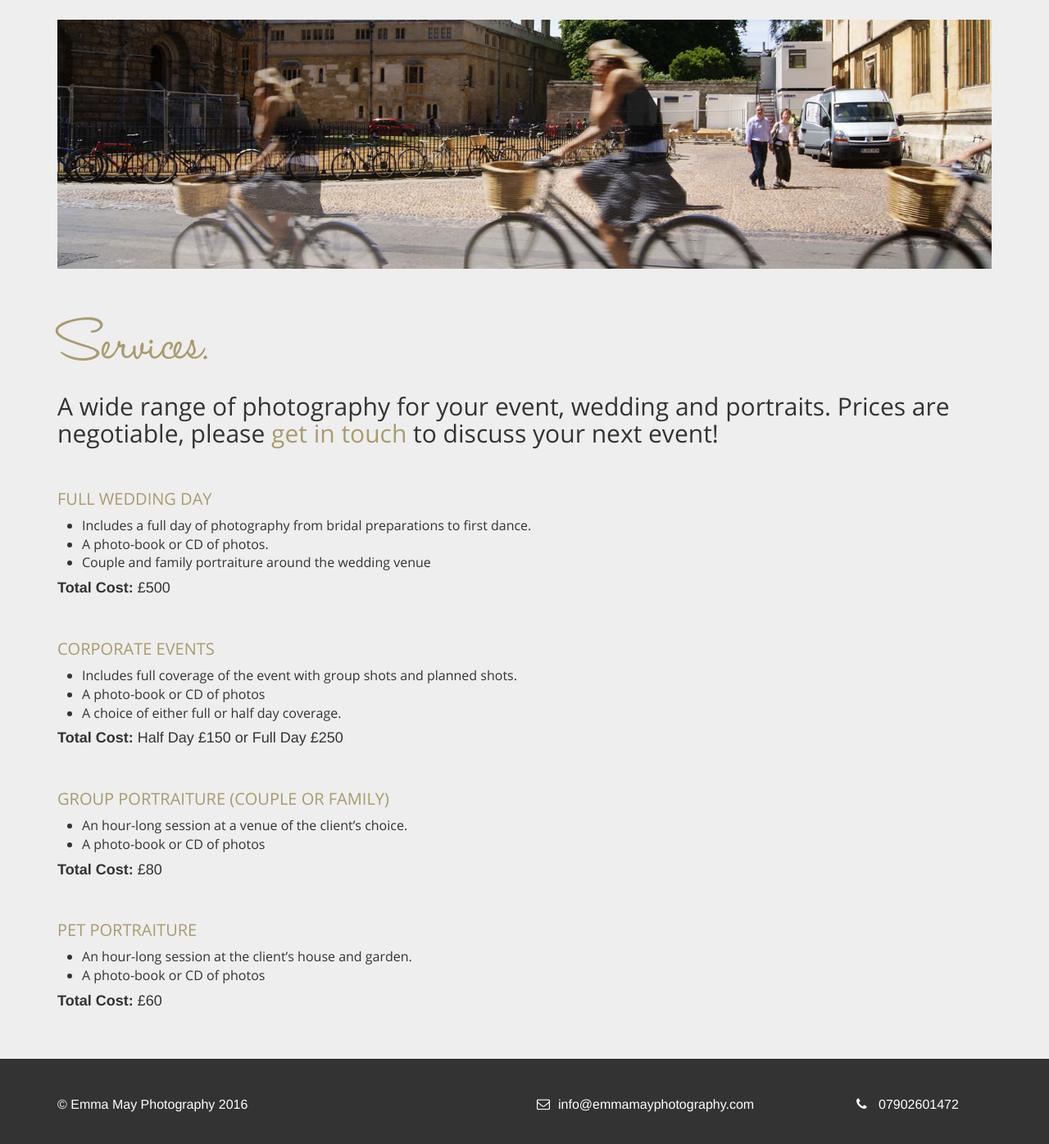
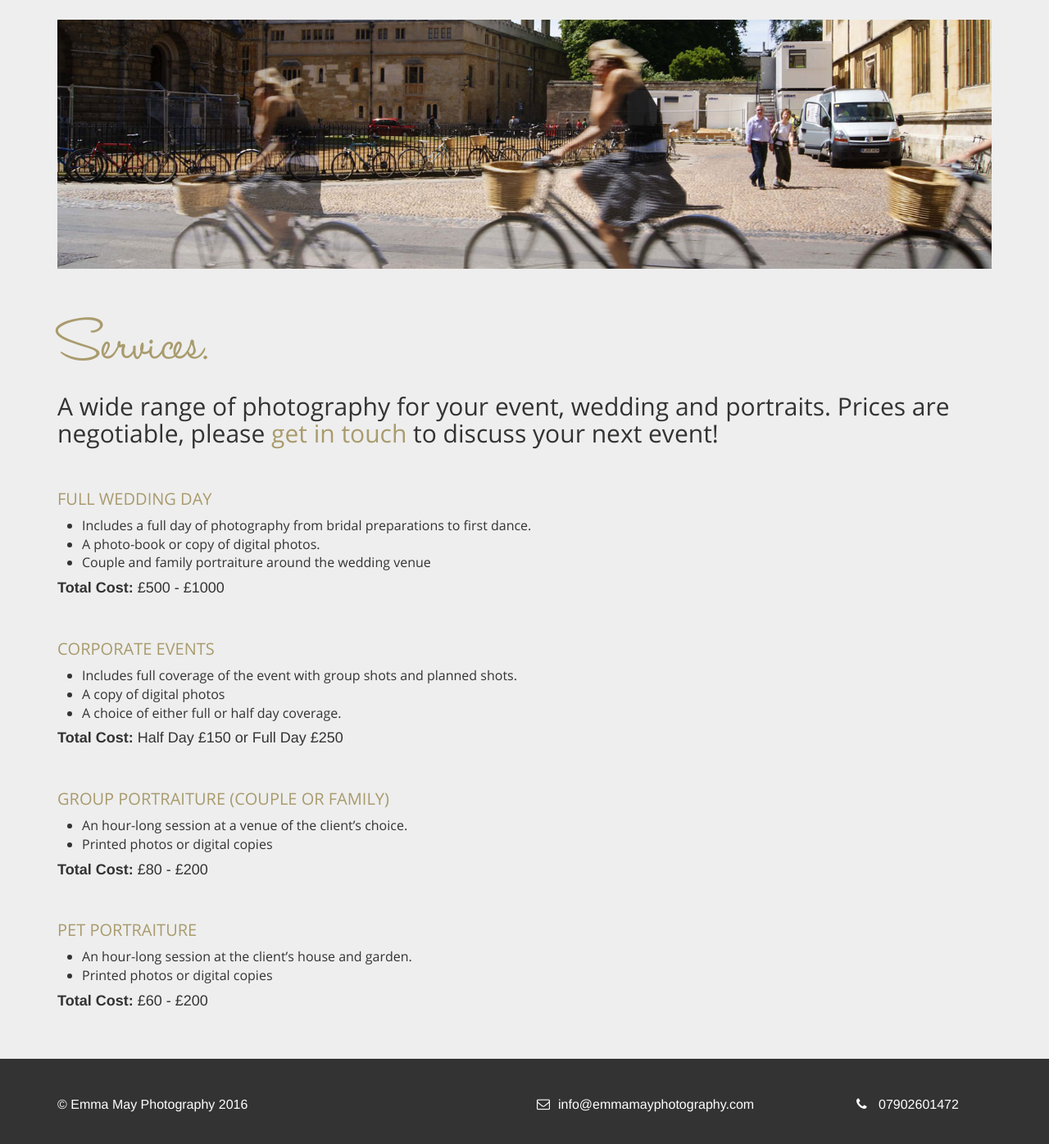
Before and after one commit to lilrooness/franhaines.github.io, a Jekyll site: the page built from services.md, in a window 1280 px wide and 1400 px high, scrolled down 169 px. Shown: the top 1396 px of the window at 82% size. Built offline with Jekyll 4.4.1, drawn with Linux system fonts in a browser that asks for light colours.

Commit message:
Update services.md

```diff
--- a/services.md
+++ b/services.md
@@ -17,17 +17,17 @@ permalink: /services/
 ### Full Wedding Day
 
 * Includes a full day of photography from bridal preparations to first dance.
-* A photo-book or CD of photos.
+* A photo-book or copy of digital photos.
 * Couple and family portraiture around the wedding venue
 
-#### **Total Cost:** £500
+#### **Total Cost:** £500 - £1000
 
 <br>
 
 ### Corporate Events
 
 * Includes full coverage of the event with group shots and planned shots.
-* A photo-book or CD of photos
+* A copy of digital photos
 * A choice of either full or half day coverage.
 
 #### **Total Cost:** Half Day £150 or Full Day £250
@@ -37,15 +37,15 @@ permalink: /services/
 ### Group Portraiture (Couple or Family)
 
 * An hour-long session at a venue of the client's choice.
-* A photo-book or CD of photos
+* Printed photos or digital copies
 
-#### **Total Cost:** £80
+#### **Total Cost:** £80 - £200
 
 <br>
 
 ### Pet Portraiture
 
 * An hour-long session at the client's house and garden.
-* A photo-book or CD of photos
+* Printed photos or digital copies
 
-#### **Total Cost:** £60
+#### **Total Cost:** £60 - £200
```
